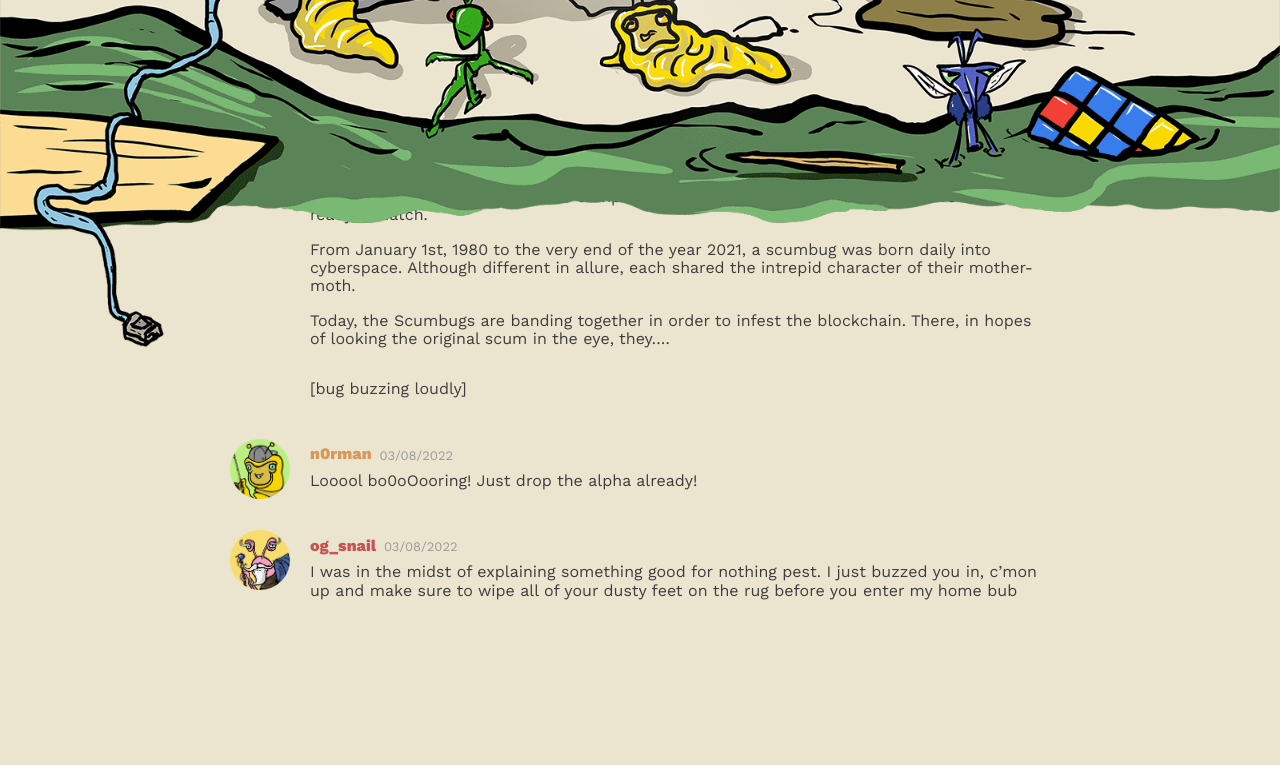
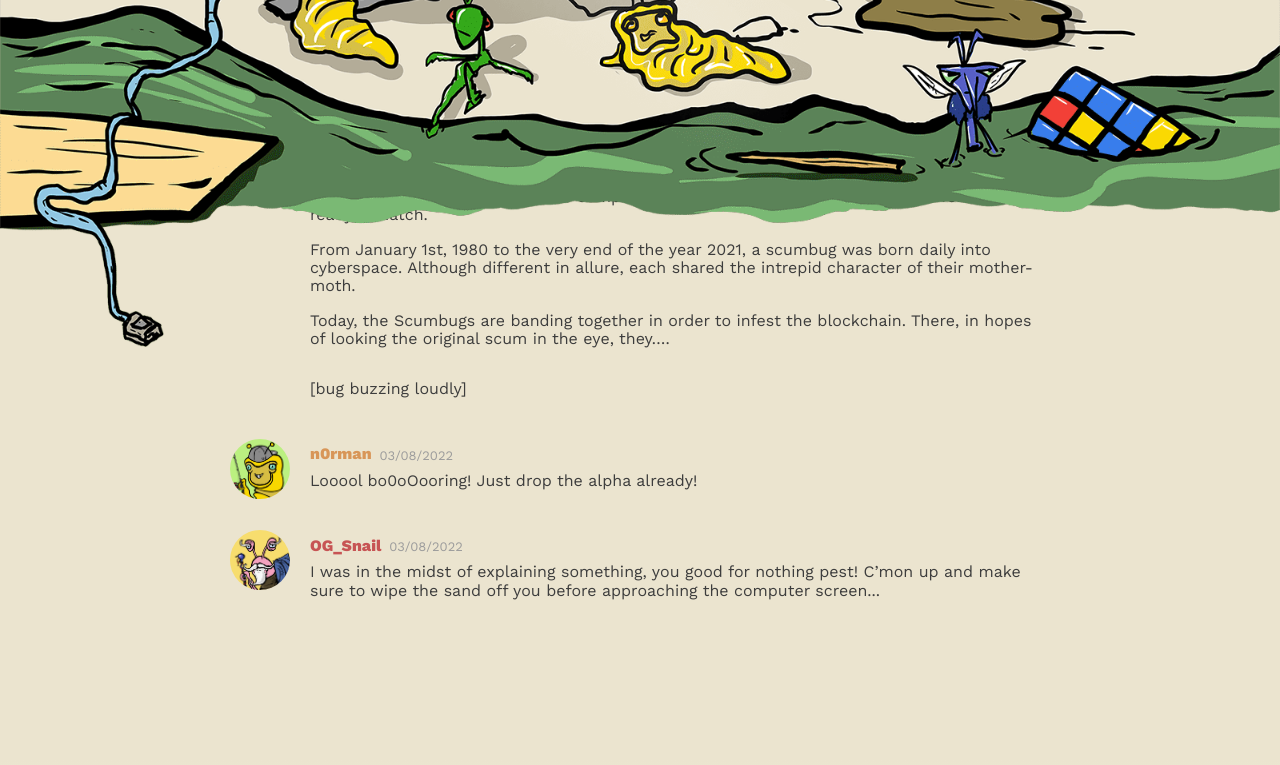
Before and after one commit to neonita/scumbugs, a Vue app: page / in a window 1280 px wide. Shown: the part 3750-4515 px from the top of the page. Built offline with nearby package versions, Linux system fonts and the light colour scheme; what web3, web3modal would draw is missing.

Commit message:
update OG_Snail's last paragraph and name

```diff
--- a/src/components/Origin.vue
+++ b/src/components/Origin.vue
@@ -9,7 +9,7 @@
           </div>
           <div class="convo__thread">
             <div class="convo__user">
-              <span class="convo__name og_snail">og_snail</span>
+              <span class="convo__name og_snail">OG_Snail</span>
               <span class="convo__timestamp">03/08/2022</span>
             </div>
             <div class="convo__text">
@@ -67,14 +67,14 @@
           </div>
           <div class="convo__thread">
             <div class="convo__user">
-              <span class="convo__name og_snail">og_snail</span>
+              <span class="convo__name og_snail">OG_Snail</span>
               <span class="convo__timestamp">03/08/2022</span>
             </div>
             <div class="convo__text">
               <p>
-                I was in the midst of explaining something good for nothing
-                pest. I just buzzed you in, c’mon up and make sure to wipe all
-                of your dusty feet on the rug before you enter my home bub
+                I was in the midst of explaining something, you good for nothing
+                pest! C’mon up and make sure to wipe the sand off you before
+                approaching the computer screen...
               </p>
             </div>
           </div>
```
